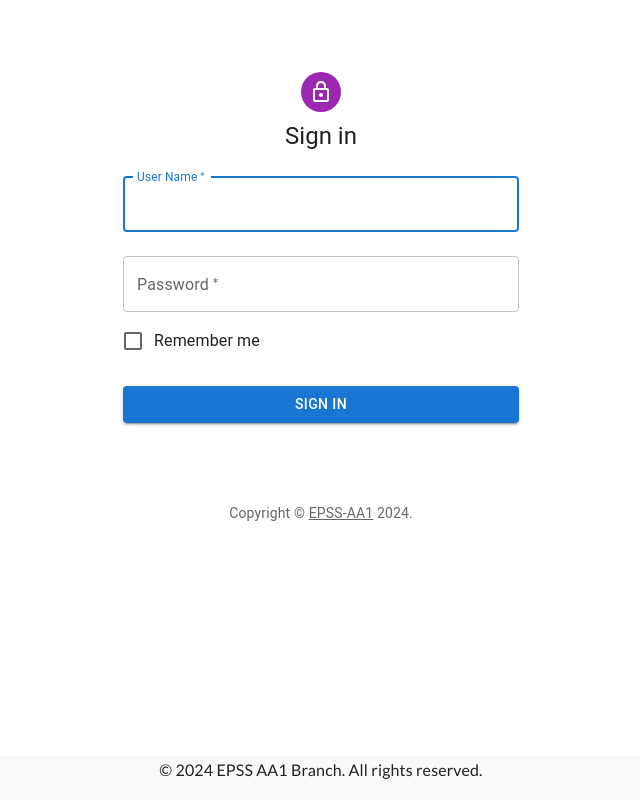
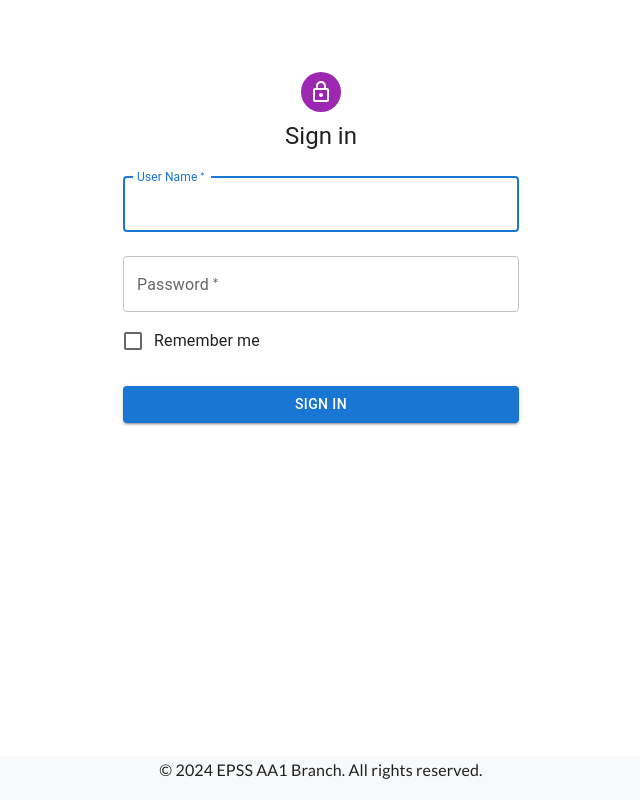
Before and after one commit to danimangggg/ECPIS, a React (Create React App) app in the folder clients/: page / in a window 1280 px wide. Shown: the whole page, without its empty margins (319-959 px from the left). Built offline with nearby package versions, Linux system fonts and the light colour scheme; no server answers.

Commit message:
toast validation

```diff
--- a/clients/package.json
+++ b/clients/package.json
@@ -22,6 +22,7 @@
     "react-pro-sidebar": "^0.7.1",
     "react-router-dom": "^6.24.1",
     "react-scripts": "5.0.1",
+    "react-toastify": "^10.0.5",
     "sweetalert2": "^11.12.2",
     "web-vitals": "^2.1.4"
   },
--- a/clients/src/components/UserAccount/sign-in.js
+++ b/clients/src/components/UserAccount/sign-in.js
@@ -5,8 +5,6 @@ import CssBaseline from '@mui/material/CssBaseline';
 import TextField from '@mui/material/TextField';
 import FormControlLabel from '@mui/material/FormControlLabel';
 import Checkbox from '@mui/material/Checkbox';
-import Link from '@mui/material/Link';
-import Grid from '@mui/material/Grid';
 import Box from '@mui/material/Box';
 import LockOutlinedIcon from '@mui/icons-material/LockOutlined';
 import Typography from '@mui/material/Typography';
@@ -15,40 +13,37 @@ import { createTheme, ThemeProvider } from '@mui/material/styles';
 import React, { useState } from 'react';
 import axios from 'axios';
 import { useNavigate } from 'react-router-dom';
-import { useAuth } from '../UserAccount/AutoContext';
+import { ToastContainer, toast } from 'react-toastify';
+import 'react-toastify/dist/ReactToastify.css';
 
-
-function Copyright(props) {
-  return (
-    <Typography variant="body2" color="text.secondary" align="center" {...props}>
-      {'Copyright © '}
-      <Link color="inherit" href="">
-        EPSS-AA1
-      </Link>{' '}
-      {new Date().getFullYear()}
-      {'.'}
-    </Typography>
-  );
-}
-
-// TODO remove, this demo shouldn't need to reset the theme.
 
 const defaultTheme = createTheme();
 
 export default function SignIn() {
-  const { login } = useAuth();
 
   const [user_name, setuserName] = useState('');
   const [password, setPassword] = useState('');
-  const [error, setError] = useState('');
   const navigate = useNavigate();
+
+  const formValidation = () =>{
+
+    let isvalid = true
+    if(!user_name){
+      toast.warn("user name is required")
+      isvalid = false
+    }
+    if(!password){
+      toast.warn("password is required")
+      isvalid = false
+    }
+    return isvalid
+  }
 
   const handleSubmit = async (e) => {
     e.preventDefault();
     const api_url = process.env.REACT_APP_API_URL;
-    console.log(user_name)
-    console.log(password)
     try {
+      if(formValidation()){
       const response = await axios.post(`${api_url}/api/login`, { user_name, password });
       const { token } = response.data;
 
@@ -57,15 +52,13 @@ export default function SignIn() {
 
       // Redirect to a protected route
       navigate('/viewContract');
-       // navigate();
-
+      }
     } catch (err) {
-        setError('Invalid email or password.');
+        toast.error('Invalid email or password.');
     }
 };
 
   return (
-    <ThemeProvider theme={defaultTheme}>
       <Container component="main" maxWidth="xs">
         <CssBaseline />
         <Box
@@ -74,8 +67,8 @@ export default function SignIn() {
             display: 'flex',
             flexDirection: 'column',
             alignItems: 'center',
-          }}
-        >
+          }}>
+
           <Avatar sx={{ m: 1, bgcolor: 'secondary.main' }}>
             <LockOutlinedIcon />
           </Avatar>
@@ -118,10 +111,9 @@ export default function SignIn() {
             >
               Sign In
             </Button>
+            <ToastContainer />
           </Box>
         </Box>
-        <Copyright sx={{ mt: 8, mb: 4 }} />
       </Container>
-    </ThemeProvider>
   );
 }
```
Also changed, not shown: 1 other file (tests, documents, lock files or other folders). Lines whose indentation alone changed are shown as unchanged.
